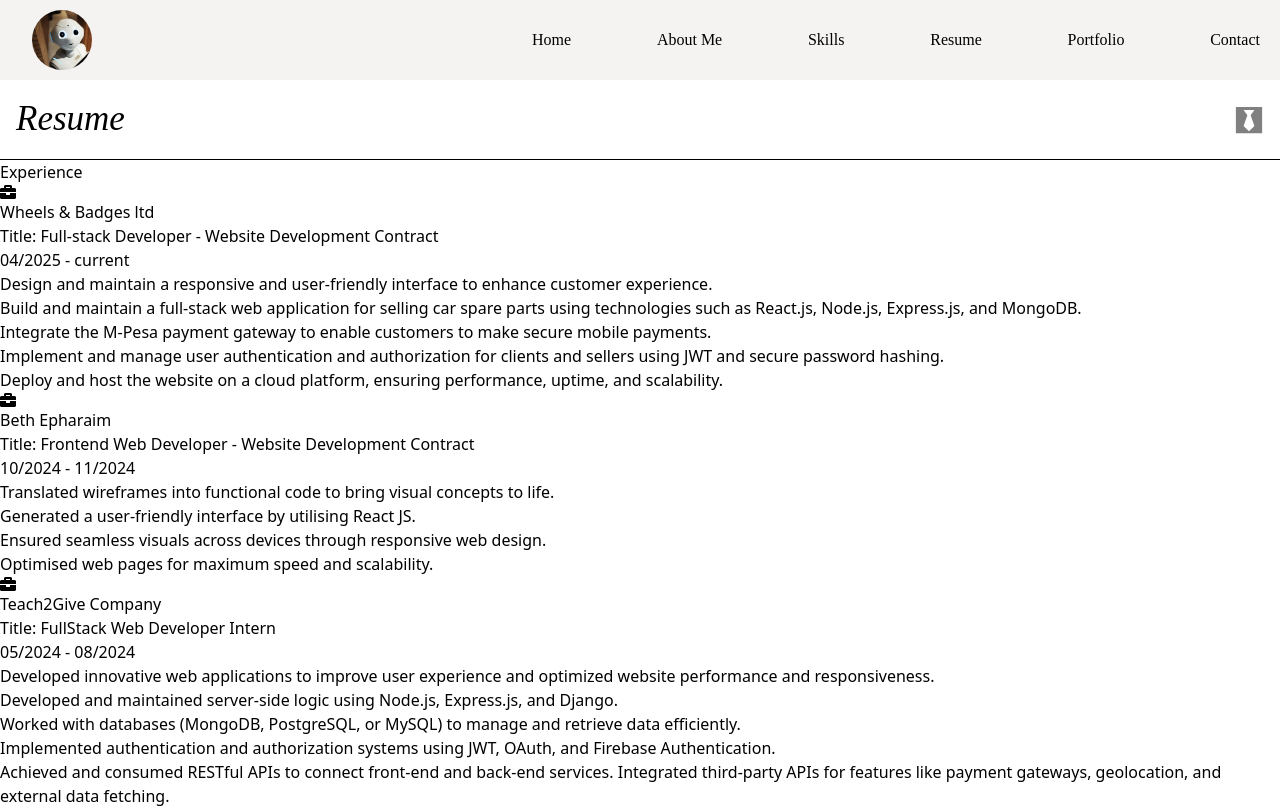
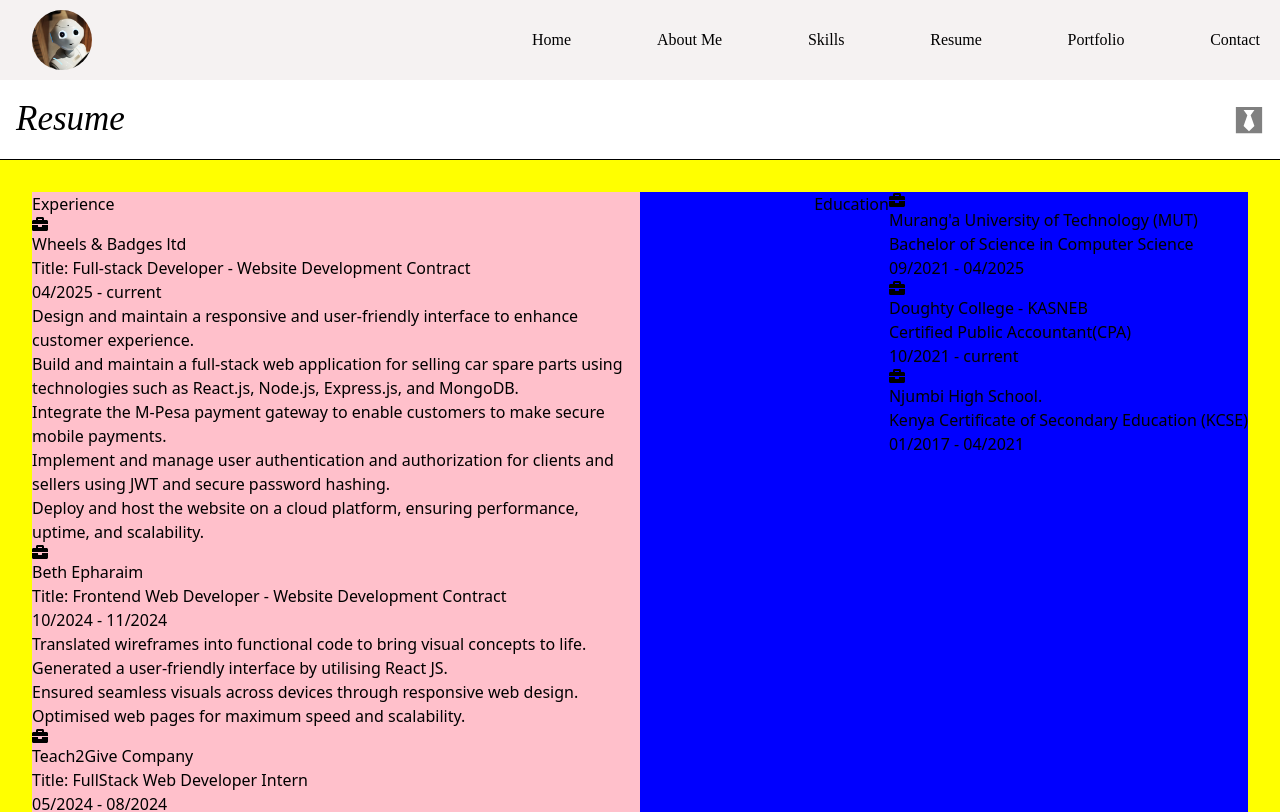
Before and after one commit to Gakiri001/personalPortfolio, a React (Vite) app: page /resume in a window 1280 px wide. Shown: the top 812 px of the page. Built offline with nearby package versions, Linux system fonts and the light colour scheme.

Commit message:
media-queries

```diff
--- a/src/App.jsx
+++ b/src/App.jsx
@@ -4,6 +4,7 @@ import Home from "./pages/Home/Home";
 import About from "./pages/About/About";
 import Skills from "./pages/Skills/Skills";
 import Resume from "./pages/Resume/Resume";
+import "./assets/global.css"
 
 function App() {
   return (
--- /dev/null
+++ b/src/assets/global.css
@@ -0,0 +1,10 @@
+* {
+  margin: 0;
+  padding: 0;
+  box-sizing: border-box;
+}
+html,
+body {
+  overflow-x: hidden;
+  overflow: hidden;
+}
--- a/src/components/Header/Header.jsx
+++ b/src/components/Header/Header.jsx
@@ -6,10 +6,10 @@ import { IoCloseCircleOutline } from "react-icons/io5";
 import { GiHamburgerMenu } from "react-icons/gi";
 
 function Header() {
-  const { menuOpen, setMenuOpen } = useState(false);
+  const [ menuOpen, setMenuOpen ] = useState(false);
 
   const handleMenuOpen = () => {
-    // setMenuOpen(true);
+    setMenuOpen(true);
     console.log("open");
   };
 
--- a/src/pages/Home/Home.css
+++ b/src/pages/Home/Home.css
@@ -55,3 +55,9 @@
 .Home .divLinks a .reactIcons:hover {
   animation: bounce-up 0.5s ease;
 }
+
+@media screen and (max-width: 44.375em) {
+  .Home .me h2 {
+  font-size: 20px;
+  }
+}
--- a/src/pages/Resume/Resume.css
+++ b/src/pages/Resume/Resume.css
@@ -17,3 +17,21 @@
   font-size: 30px;
   color: gray;
 }
+
+.sectionResume{
+  display: flex;
+  padding: 2rem;
+  justify-content: space-between;
+  background-color: yellow;
+}
+.sectionResume .divExperience{
+  width: 50%;
+  background-color: pink;
+}
+.sectionResume .divEducation{
+  width: 50%;
+  background-color: blue;
+  display: flex;
+  /* flex-direction: column; */
+  justify-content: flex-end;
+}
--- a/src/pages/Resume/Resume.jsx
+++ b/src/pages/Resume/Resume.jsx
@@ -12,8 +12,8 @@ function Resume() {
         <h2>Resume</h2>
         <FaBlackTie className="resumeicon" />
       </div>
-      <section>
-        <div>
+      <section className="sectionResume">
+        <div className="divExperience">
           <h3>Experience</h3>
               <div>
                 {experience.map((index, i) => (
@@ -37,9 +37,9 @@ function Resume() {
                 ))}
               </div>
         </div>
-        <div>
+        <div className="divEducation">
           <h3>Education</h3>
-          <div>
+          <div className="mt-12">
             {education.map((eduIndex, i) =>(
               <div key={i}>
                 <div><FaBriefcase/></div>
```
Also changed, not shown: 1 other file (tests, documents, lock files or other folders).
